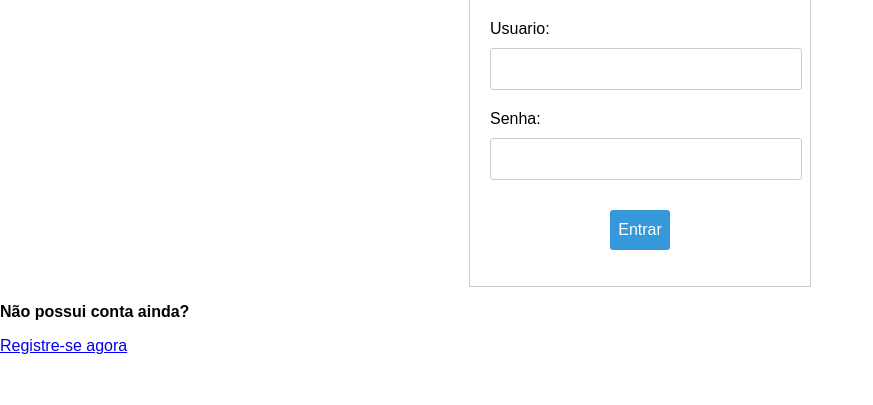
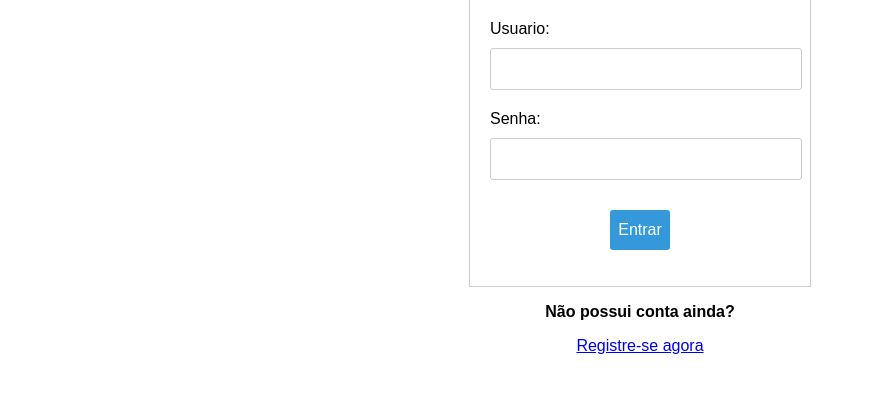
Before and after one commit to Atarian-ByVoid/Metric-NewsBrasil, a PHP site: page /inscreva-se.html in a window 1280 px wide. Shown: the part 143-548 px from the top of the page, without its empty margins (0-873 px from the left). Run offline with PHP 8.4, Linux system fonts and the light colour scheme.

Commit message:
Alinhamento do 'inscreva - se"

```diff
--- a/CSS/inscreva-se.css
+++ b/CSS/inscreva-se.css
@@ -69,3 +69,8 @@ body {
     cursor: pointer;
 
   }
+
+  .link{
+    text-align: center;
+
+  }
--- a/inscreva-se.html
+++ b/inscreva-se.html
@@ -37,9 +37,10 @@
 
 
 
-
-          <p id="nao_possui_conta"> <strong>Não possui conta ainda?</strong></p>
-          <p id="link_registrese"> <a href="formulario.html"> Registre-se agora </a> </p>
+          <div class="link">
+          <p> <strong>Não possui conta ainda?</strong></p>
+          <p> <a href="formulario.html"> Registre-se agora </a> </p>
+        </div>
 
 
 
```
